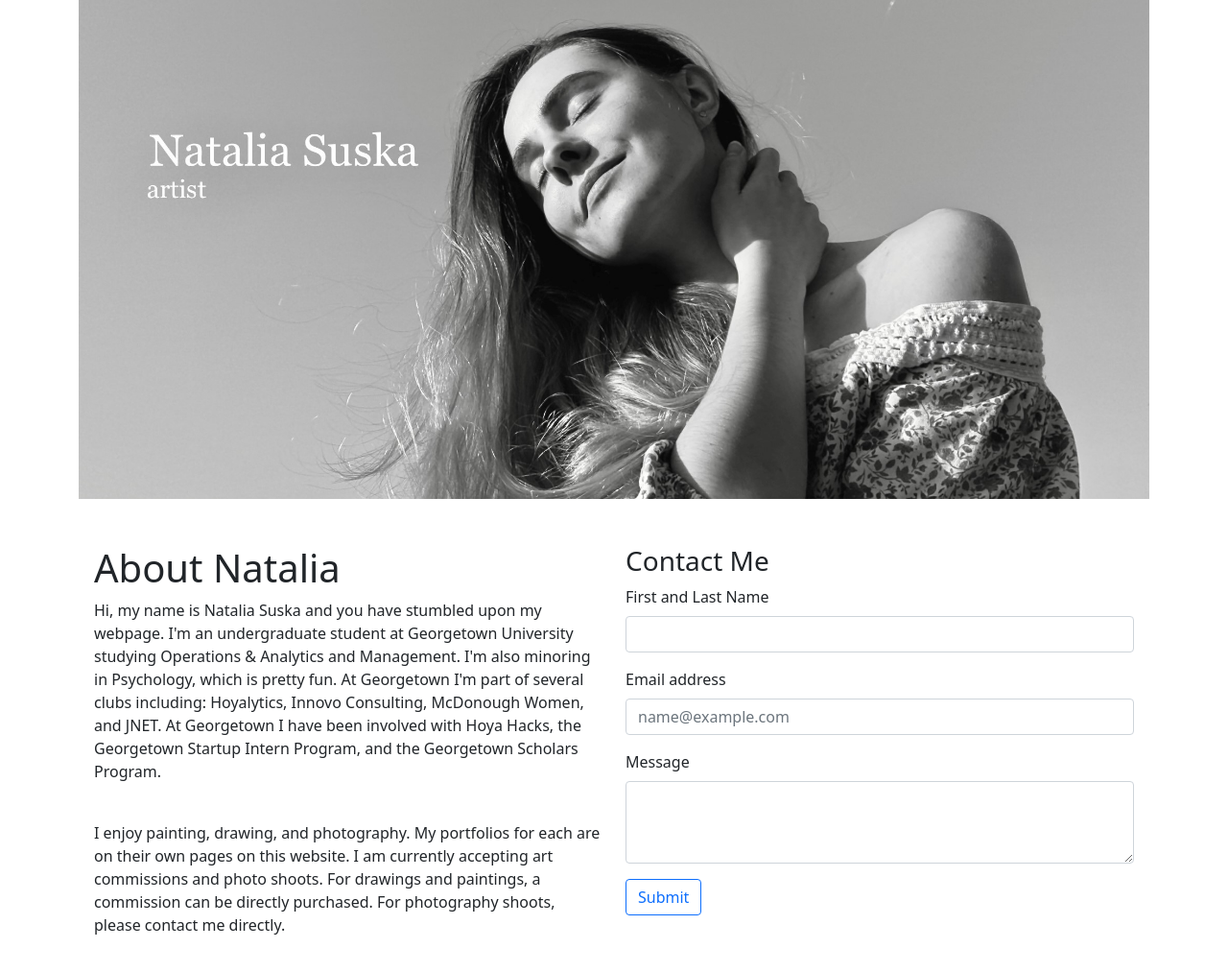
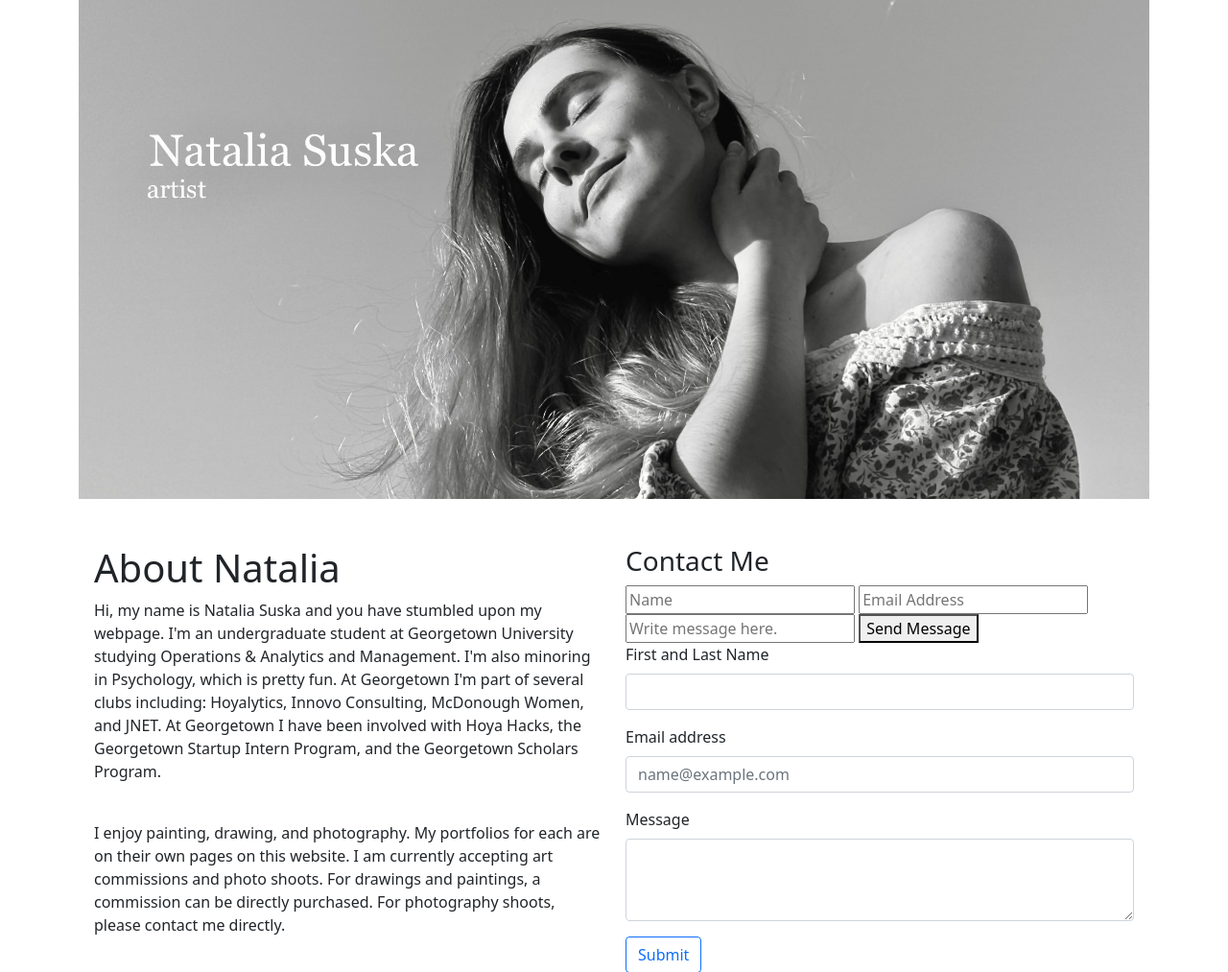
Before and after one commit to nataliasuska/natalia, a Flask app: page / in a window 1280 px wide. Shown: the part 89-1102 px from the top of the page at 96% size. Run offline with Flask 2, Linux system fonts and the light colour scheme; parts of the project's set-up code (start-up, migrations or seed data) failed here and were passed over.

Commit message:
trying to do form

```diff
--- a/website/routes/home_route.py
+++ b/website/routes/home_route.py
@@ -1,4 +1,5 @@
-from flask import Blueprint, render_template
+from flask import Blueprint, render_template, Flask, request, smtplib
+import os
 
 home_routes = Blueprint("home_routes", __name__)
 
--- a/website/templates/drawings.html
+++ b/website/templates/drawings.html
@@ -12,7 +12,7 @@
 <div class="row">
     <div class="column">
         <img src="https://github.com/nataliasuska/natalia/blob/main/website/templates/drawings/stpeter.jpg?raw=true" class="img-fluid" width="300" alt="Abstract drawing of woman double exposure with St. Peter's Basilica">
-        <img src="https://github.com/nataliasuska/natalia/blob/main/website/templates/drawings/guitarist.jpg?raw=true" class="img-fluid" width="300" alt="Abstract rock drawings of man">
+        <img src="https://github.com/nataliasuska/natalia/blob/main/website/templates/drawings/guitarist.JPG?raw=true" class="img-fluid" width="300" alt="Abstract rock drawings of man">
     </div>
     <div class="column">
         <img src="https://github.com/nataliasuska/natalia/blob/main/website/templates/drawings/brown.jpg?raw=true" class="img-fluid" width="300" alt="Photo of Neuschweinstein Castle in Germany">
@@ -20,7 +20,7 @@
     </div>
     <div class="column">
         <img src="https://github.com/nataliasuska/natalia/blob/main/website/templates/drawings/france.jpg?raw=true" class="img-fluid" width="300" alt="Drawings of two siblings, girl and boy">
-        <img src="https://github.com/nataliasuska/natalia/blob/main/website/templates/drawings/grandma.jpg?raw=true" class="img-fluid" width="300" alt="Drawing of grandmother">
+        <img src="https://github.com/nataliasuska/natalia/blob/main/website/templates/drawings/grandma.JPG?raw=true" class="img-fluid" width="300" alt="Drawing of grandmother">
     </div>
 </div>
 
--- a/website/templates/home.html
+++ b/website/templates/home.html
@@ -26,6 +26,17 @@
           </div>
           <div class="col">
               <h3>Contact Me</h3>
+                 <form action="https://formsubmit.co/nataliasuska01@email.com" method="POST">
+                    <input type="text" name="name" placeholder="Name" required>
+                    <input type="email" name="email" placeholder="Email Address" required>
+                    <input type="hidden" name="_subject" value="New submission!">
+                    <input type="text" name="name" placeholder="Write message here." required>
+                    <button type="submit">Send Message</button>
+                 </form>
+
+
+
+
               <form>
                     <div class="mb-3">
                         <label for="Name" class="form-label">First and Last Name</label>
```
